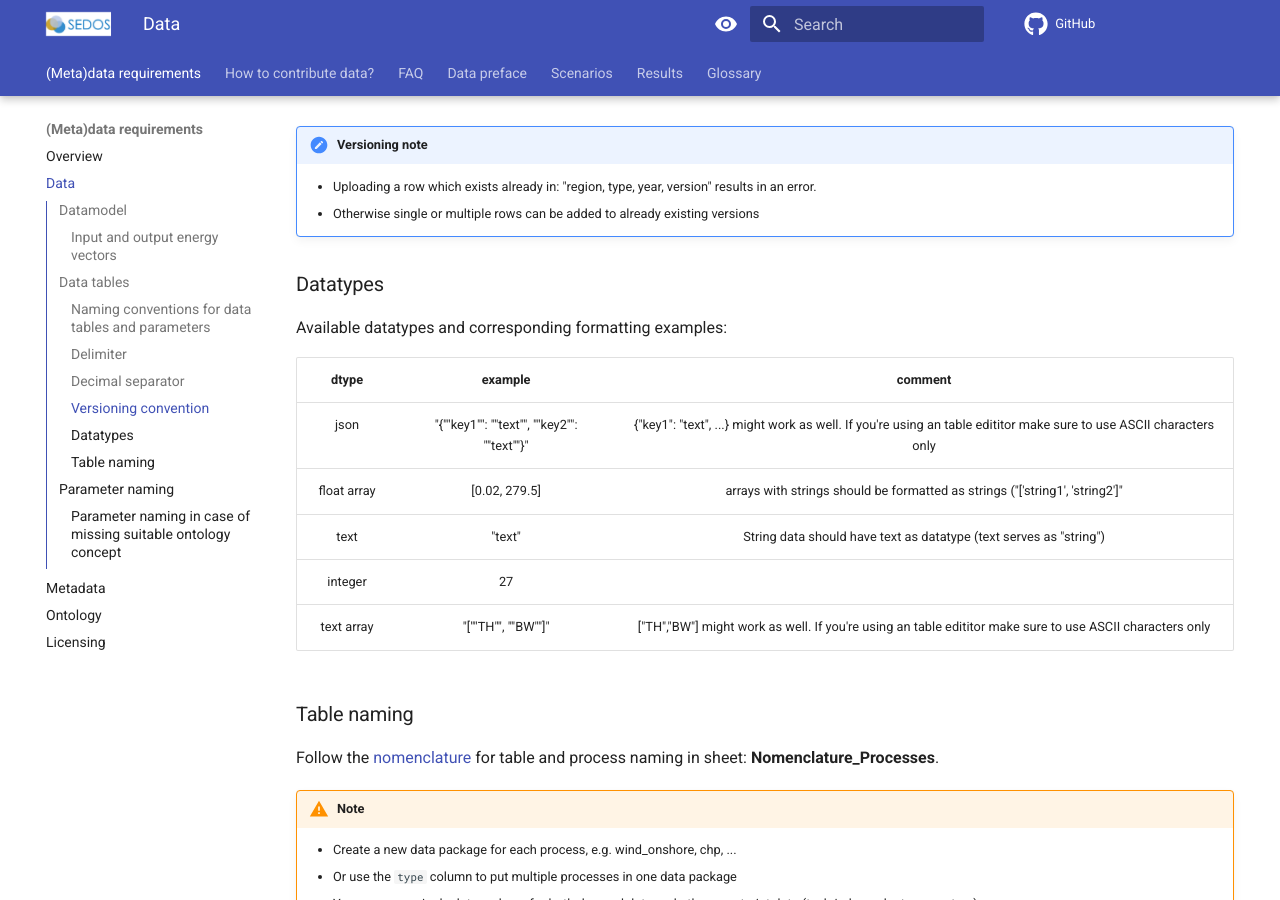
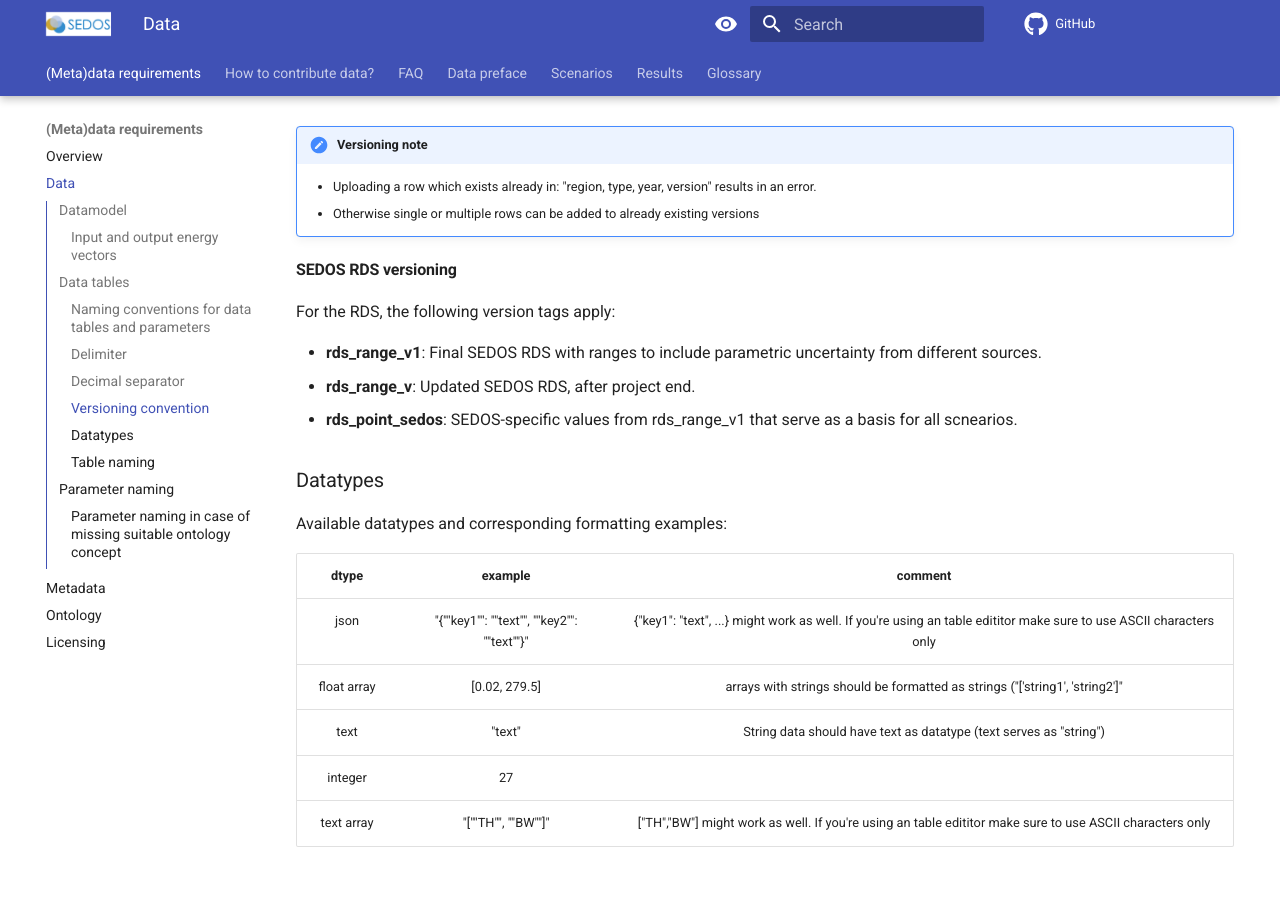
Before and after one commit to sedos-project/organization, an MkDocs documentation site: the page built from docs/data_requirements/input_data.md, in a window 1280 px wide and 900 px high, scrolled down 5000 px. Built offline with MkDocs 1.6.1 and Material for MkDocs 9.7.7, drawn with Linux system fonts in a browser that asks for light colours; comment, search, counter and statistics services are not loaded.

Commit message:
Add RDS versioning

```diff
--- a/docs/data_requirements/input_data.md
+++ b/docs/data_requirements/input_data.md
@@ -197,6 +197,14 @@ Example result on OEP:
     * Otherwise single or multiple rows can be added to already existing versions
 
 
+#### SEDOS RDS versioning
+
+For the RDS, the following version tags apply:
+
+* **rds_range_v1**: Final SEDOS RDS with ranges to include parametric uncertainty from different sources.
+* **rds_range_v<x>**: Updated SEDOS RDS, after project end.
+* **rds_point_sedos**: SEDOS-specific values from rds_range_v1 that serve as a basis for all scnearios.
+
 ### Datatypes
 
 Available datatypes and corresponding formatting examples:
```
